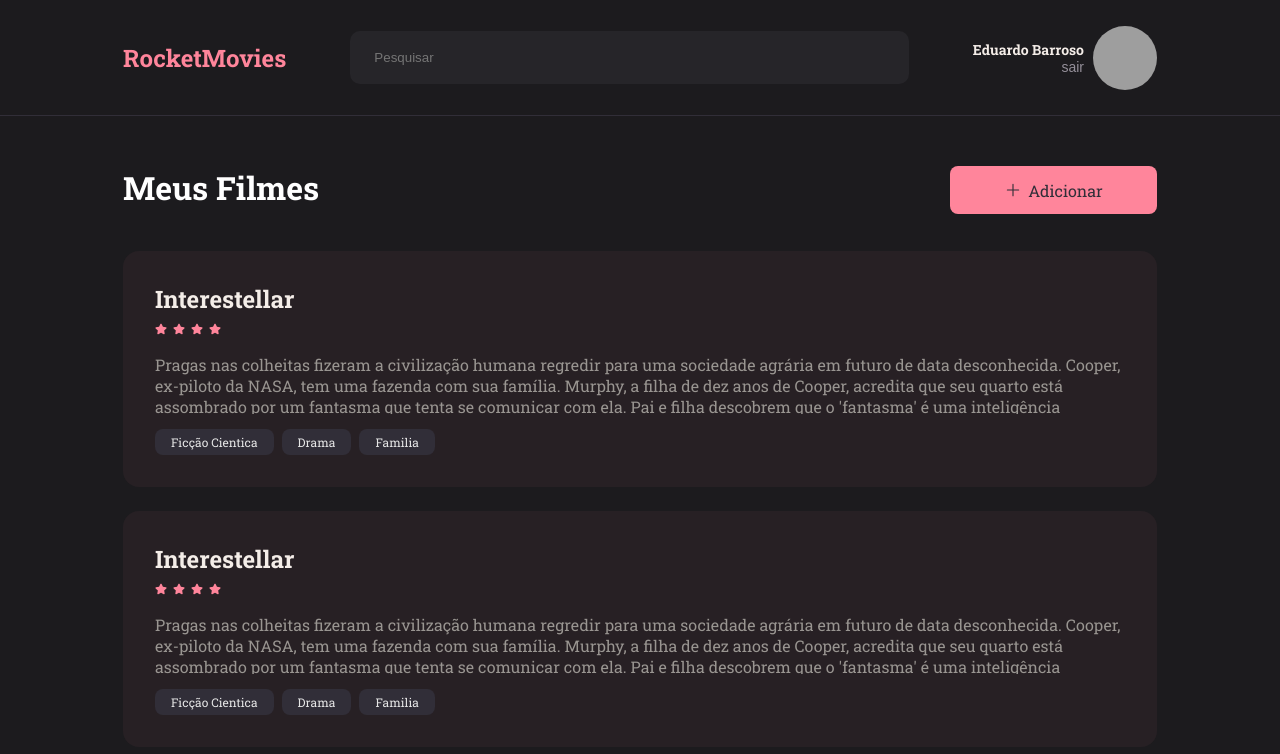
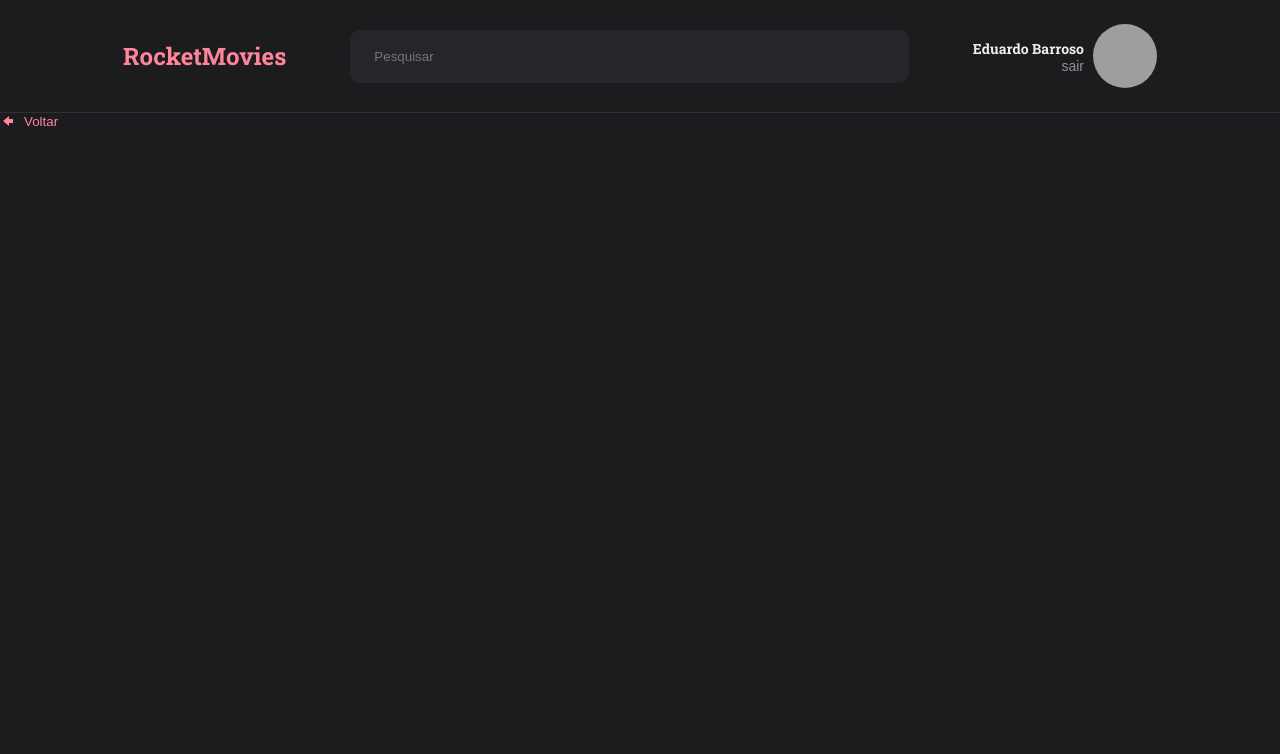
Before and after one commit to eduardoB7/RocketMovies, a React (Vite) app: page / in a window 1280 px wide. Shown: the top 754 px of the page. Built offline with nearby package versions, Linux system fonts and the light colour scheme; grey boxes are pictures that could not be loaded; some icons are missing.

Commit message:
Button text componente

```diff
--- /dev/null
+++ b/src/components/ButtonText/index.jsx
@@ -0,0 +1,10 @@
+import { Container } from "./style";
+
+export function ButtonText({ texContent, icon: Icon }) {
+  return (
+    <Container>
+      {Icon && <Icon size={16} />}
+      {texContent}
+    </Container>
+  );
+}
--- /dev/null
+++ b/src/components/ButtonText/style.js
@@ -0,0 +1,17 @@
+import styled from "styled-components";
+
+export const Container = styled.button`
+  border: none;
+  display: flex;
+  align-items: center;
+  gap: 0.8rem;
+  cursor: pointer;
+  background: none;
+  color: ${({ theme }) => theme.COLORS.TITLE_BUTTON};
+  font-weight: 400;
+  text-align: center;
+
+  &:hover {
+    filter: brightness(0.9);
+  }
+`;
--- a/src/main.jsx
+++ b/src/main.jsx
@@ -3,13 +3,13 @@ import ReactDOM from "react-dom/client";
 import theme from "./styles/theme";
 import { ThemeProvider } from "styled-components";
 import GlobalStyles from "./styles/global";
-import { Home } from "./pages/Home";
+import { MoviePreview } from "./pages/MoviePreview";
 
 ReactDOM.createRoot(document.getElementById("root")).render(
   <React.StrictMode>
     <ThemeProvider theme={theme}>
       <GlobalStyles />
-      <Home />
+      <MoviePreview />
     </ThemeProvider>
   </React.StrictMode>
 );
--- /dev/null
+++ b/src/pages/MoviePreview/index.jsx
@@ -0,0 +1,12 @@
+import { Header } from "../../components/Header";
+import { ButtonText } from "../../components/ButtonText";
+import { GoArrowLeft } from "react-icons/go";
+
+export function MoviePreview() {
+  return (
+    <>
+      <Header />
+      <ButtonText icon={GoArrowLeft} texContent={`Voltar`} />
+    </>
+  );
+}
--- /dev/null
+++ b/src/pages/MoviePreview/style.js
@@ -0,0 +1,3 @@
+import styled from "styled-components";
+
+export const Container = styled.div``;
```
